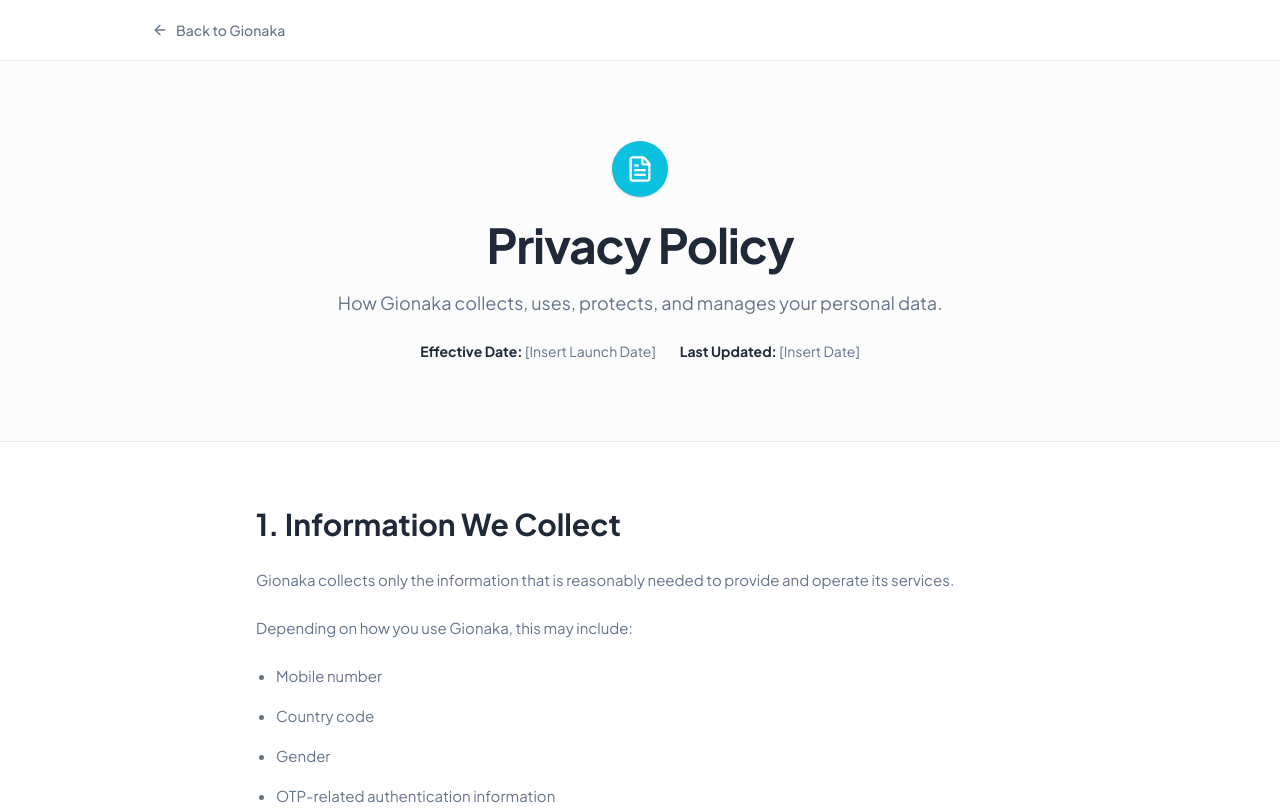
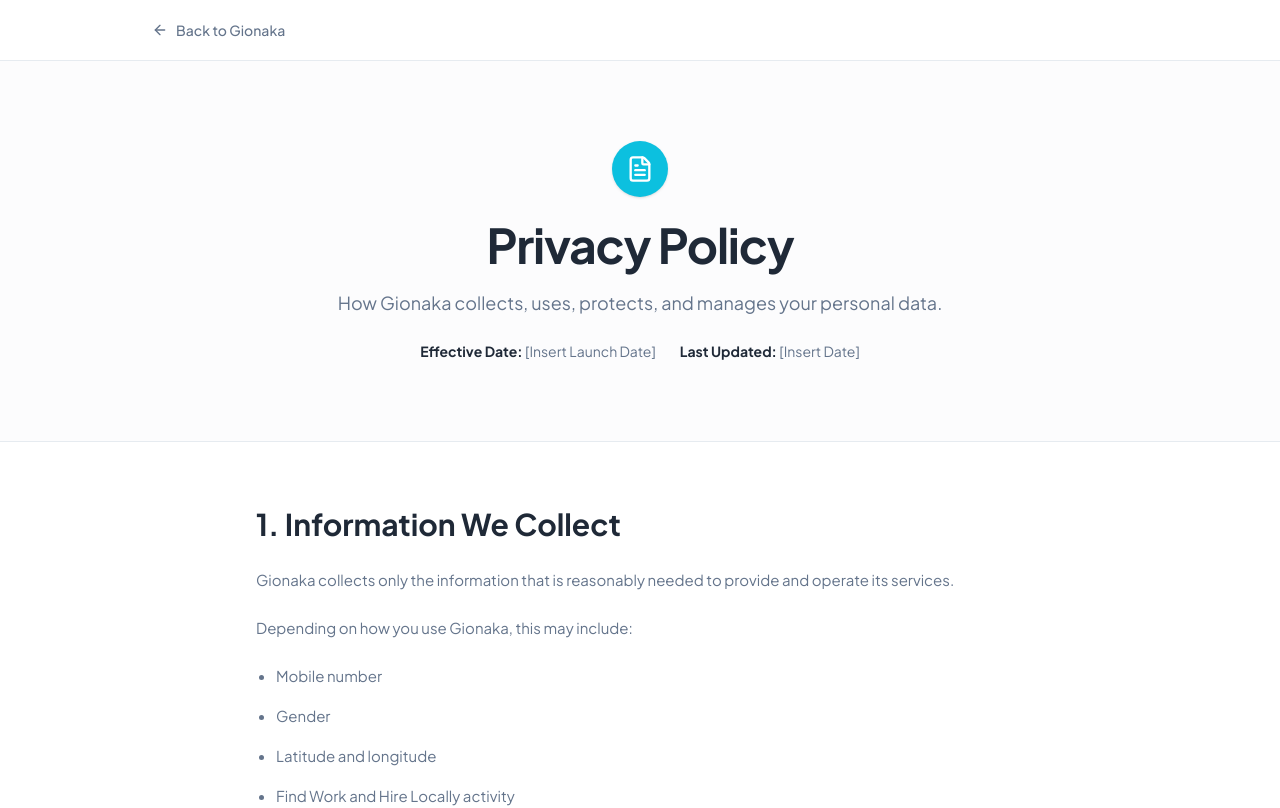
Before and after one commit to mdnooralom9/gionaka, a Next.js app: page /privacy in a window 1280 px wide. Shown: the top 808 px of the page. Built offline with nearby package versions, Linux system fonts and the light colour scheme.

Commit message:
feat: remove OTP-related and country code details from privacy info
Co-authored-by: mdnooralom9 <221815142+mdnooralom9@users.noreply.github.com>

```diff
--- a/app/privacy/page.tsx
+++ b/app/privacy/page.tsx
@@ -10,7 +10,7 @@ export const metadata: Metadata = {
 }
 
 const sections = [
-  ['1. Information We Collect', ['Gionaka collects only the information that is reasonably needed to provide and operate its services.', 'Depending on how you use Gionaka, this may include:'], ['Mobile number', 'Country code', 'Gender', 'OTP-related authentication information', 'Latitude and longitude', 'A location selected manually by you', 'Find Work and Hire Locally activity', 'Category and subcategory selections', 'Location selection', 'Call activity, Call History, Favorites, Reports, and account deletion requests']],
+  ['1. Information We Collect', ['Gionaka collects only the information that is reasonably needed to provide and operate its services.', 'Depending on how you use Gionaka, this may include:'], ['Mobile number', 'Gender', 'Latitude and longitude', 'Find Work and Hire Locally activity', 'Category and subcategory selections', 'Location selection', 'Call activity, Call History, Favorites, Reports, and account deletion requests']],
   ['2. Mobile Number and OTP', ["Your mobile number is used as part of Gionaka's account authentication and account-management system.", 'When you register or log in, you provide your mobile number and country code and receive an OTP for authentication.', 'Gionaka uses the OTP to help verify access to the mobile number associated with the account. Gionaka does not use a traditional password-based login system.', 'Your complete mobile number is not publicly displayed to other users. For certain features, only the last three digits may be displayed as limited identifying information.', 'You should never share your OTP with another person. Gionaka will not ask you to provide your OTP to another user.'], []],
   ['3. How Gionaka Uses Your Personal Data', ['Gionaka may use personal data to create and manage your account, authenticate your account, provide Find Work and Hire Locally features, provide relevant nearby results, process selections, support location-based functionality, facilitate calls, maintain Call History and Favorites, process reports, prevent spam, abuse, fraud, and misuse, maintain security, improve Gionaka, provide and measure advertising, comply with legal obligations, and protect the rights and safety of Gionaka and its users.'], []],
   ['4. Location Information', ['Location is an important part of Gionaka\'s local-search functionality. Gionaka may use your location to find relevant nearby results, determine a relevant nearby city or area, support Find Work and Hire Locally, and improve location-based results.', 'You may manually select a location where the relevant feature allows you to do so. Your exact latitude and longitude are not publicly displayed to other users. Other users may receive location-related information such as a relevant city or area. Gionaka does not use your location to continuously track your movements in the background for ordinary use.'], []],
```
